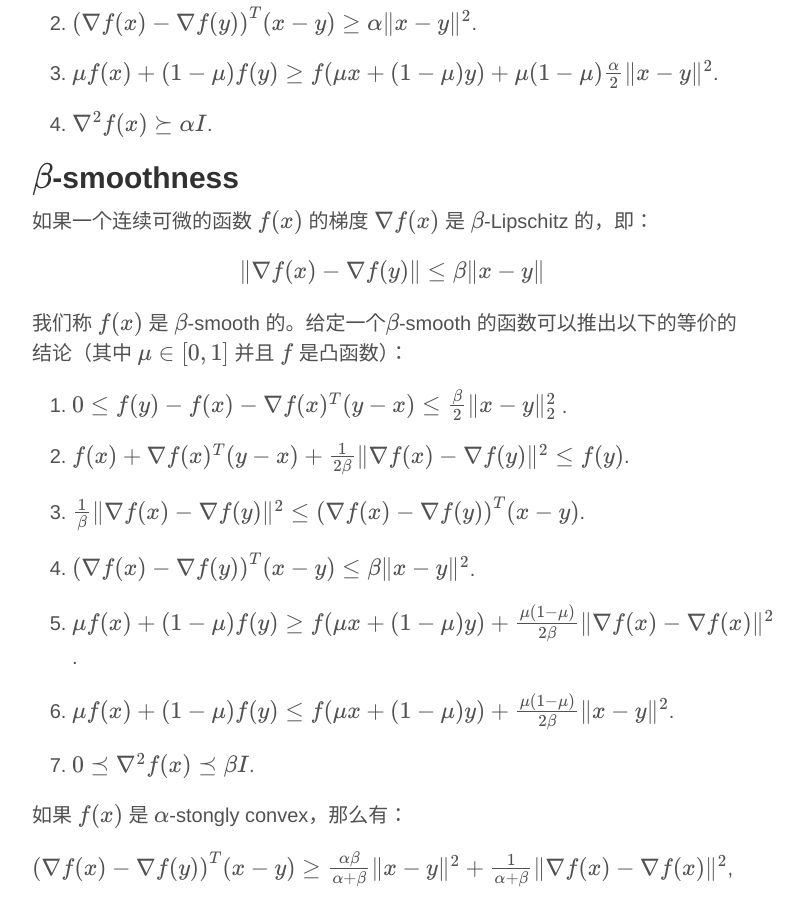
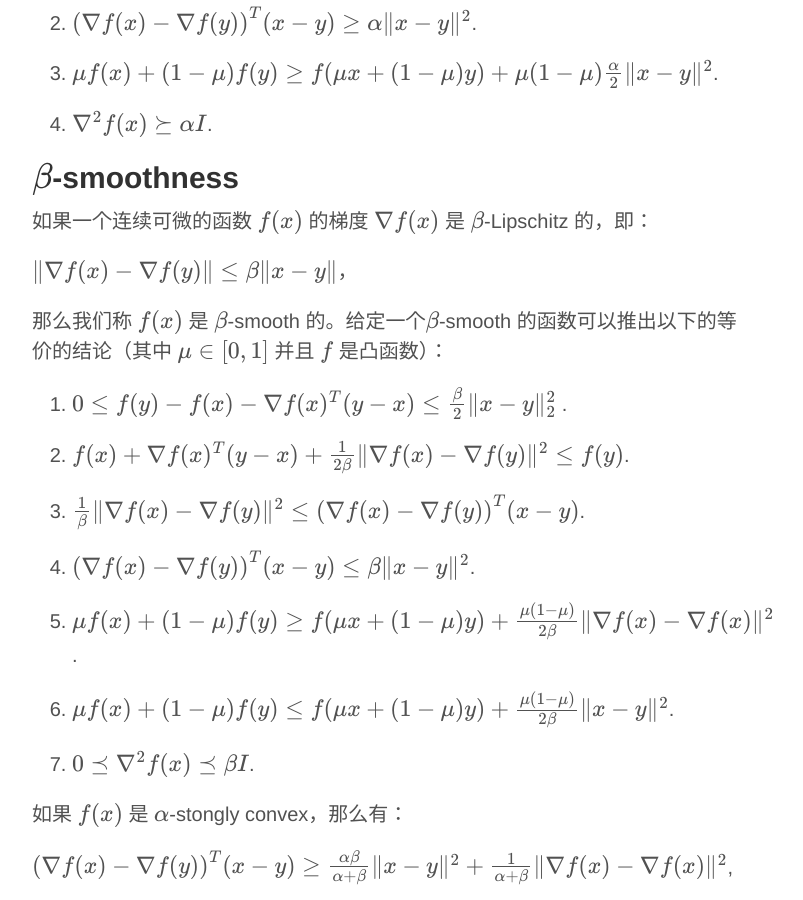
Before and after one commit to bjsc/cswhjiang.github.io, a Jekyll site: the page built from _posts/2015-04-08-strong-convexity-and-smoothness.md, in a window 1280 px wide and 900 px high, scrolled down 1285 px. Shown: the whole window, without its empty margins (248-1051 px from the left). Built offline with Jekyll 4.4.1, drawn with Linux system fonts in a browser that asks for light colours; formulas are drawn with MathJax 3; comment, search, counter and statistics services are not loaded.

Commit message:
convexity and smoothness

```diff
--- a/_posts/2015-04-08-strong-convexity-and-smoothness.md
+++ b/_posts/2015-04-08-strong-convexity-and-smoothness.md
@@ -49,9 +49,9 @@
 
 如果一个连续可微的函数 $$ f(x)$$ 的梯度 $$ \nabla f(x)$$ 是 $$ \beta$$-Lipschitz 的，即：
 
-$$ \|\nabla f(x) - \nabla f(y)\| \leq \beta \|x -y\|$$
+$$ \|\nabla f(x) - \nabla f(y)\| \leq \beta \|x -y\|$$，
 
-我们称 $$ f(x)$$  是 $$ \beta$$-smooth 的。给定一个$$ \beta$$-smooth 的函数可以推出以下的等价的结论（其中 $$ \mu \in [0, 1]$$ 并且 $$f$$ 是凸函数）：
+那么我们称 $$ f(x)$$  是 $$ \beta$$-smooth 的。给定一个$$ \beta$$-smooth 的函数可以推出以下的等价的结论（其中 $$ \mu \in [0, 1]$$ 并且 $$f$$ 是凸函数）：
 
 1. $$ 0 \leq f(y) - f(x) - \nabla f(x)^T (y-x) \leq \frac{\beta}{2} \|x-y\|_2^2$$ .
 
```
